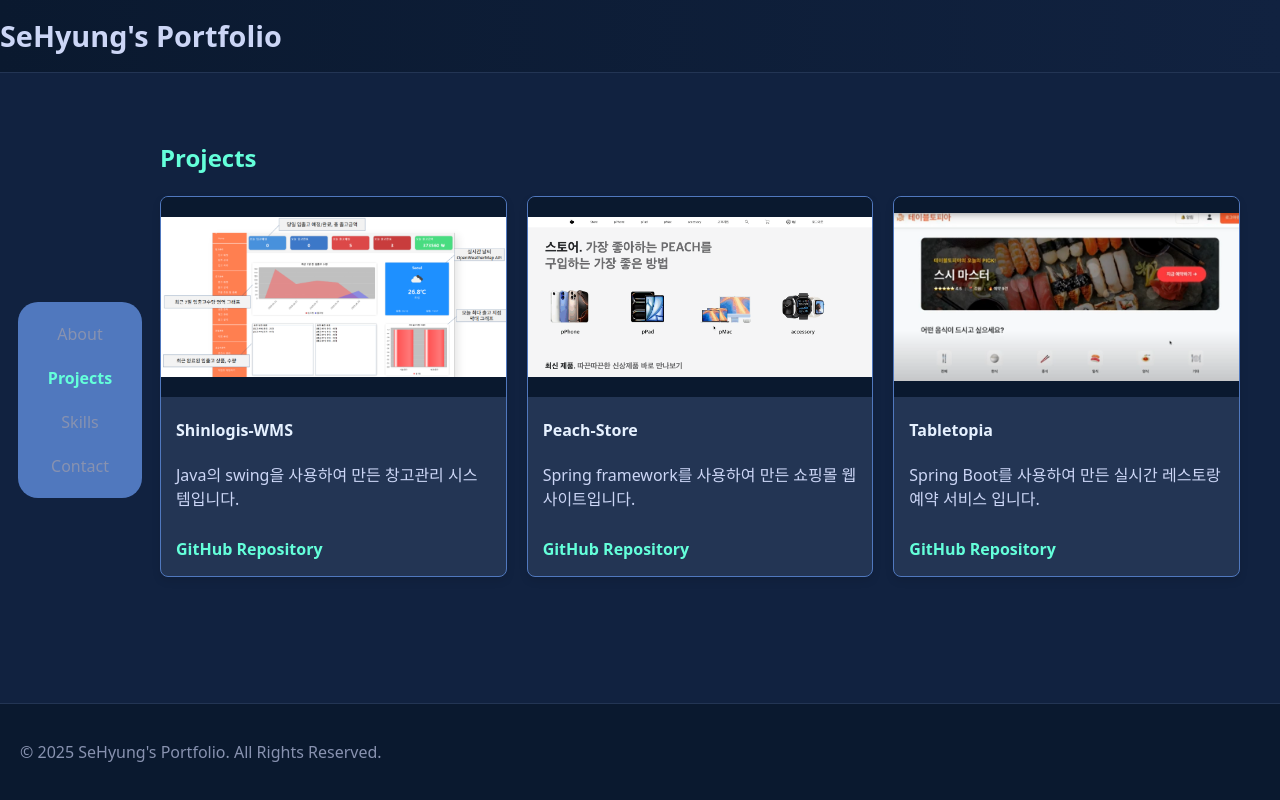
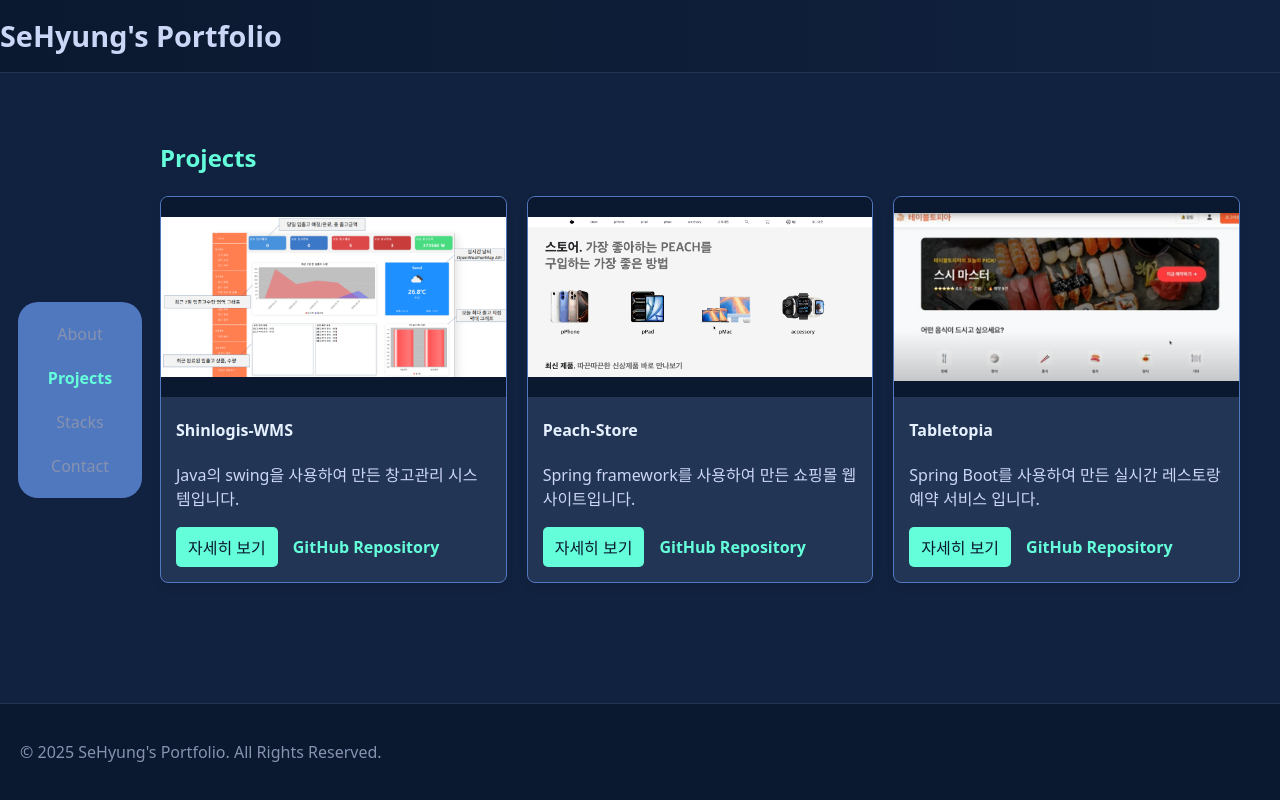
Before and after one commit to sh-Dang/portfolio, a React (Vite) app: page /portfolio/projects in a window 1280 px wide. Built offline with nearby package versions, Linux system fonts and the light colour scheme.

Commit message:
프로젝트 소개 및 기술스택 수정

```diff
--- a/src/components/Sidebar.jsx
+++ b/src/components/Sidebar.jsx
@@ -8,7 +8,7 @@ const Sidebar = () => {
       <nav className="sidebar-nav">
         <NavLink to="/about" className={({ isActive }) => isActive ? "active" : ""}>About</NavLink>
         <NavLink to="/projects" className={({ isActive }) => isActive ? "active" : ""}>Projects</NavLink>
-        <NavLink to="/skills" className={({ isActive }) => isActive ? "active" : ""}>Skills</NavLink>
+        <NavLink to="/skills" className={({ isActive }) => isActive ? "active" : ""}>Stacks</NavLink>
         <NavLink to="/contact" className={({ isActive }) => isActive ? "active" : ""}>Contact</NavLink>
       </nav>
     </div>
--- a/src/pages/Projects.css
+++ b/src/pages/Projects.css
@@ -38,10 +38,40 @@
   color: #e6f1ff; /* 제목에 더 밝은 색상 */
 }
 
+.project-info .detailed-description {
+  margin-top: 10px;
+  font-size: 0.9em;
+  color: #a8b2d1; /* 약간 더 부드러운 텍스트 색상 */
+}
+
+.project-links {
+  display: flex;
+  align-items: center;
+  margin-top: 15px;
+  gap: 15px; /* 버튼과 링크 사이의 간격 */
+}
+
+.toggle-button {
+  background: #64ffda;
+  color: #0a192f;
+  border: none;
+  padding: 8px 12px;
+  border-radius: 5px;
+  cursor: pointer;
+  font-weight: bold;
+  transition: background-color 0.2s;
+}
+
+.toggle-button:hover {
+  background: #50d9c2;
+}
+
 .project-info a {
-  display: inline-block;
-  margin-top: 10px;
   text-decoration: none;
   color: #64ffda; /* 강조 색상 */
   font-weight: bold;
 }
+
+.project-info a:hover {
+  text-decoration: underline;
+}
--- a/src/pages/Projects.jsx
+++ b/src/pages/Projects.jsx
@@ -1,4 +1,4 @@
-import React from 'react';
+import React, { useState } from 'react';
 import { motion } from 'framer-motion';
 import './Projects.css';
 
@@ -27,24 +27,33 @@ const projects = [
   {
     title: 'Shinlogis-WMS',
     description: 'Java의 swing을 사용하여 만든 창고관리 시스템입니다.',
+    detailedDescription: '이 프로젝트는 CRUD에 대한 기본 감각을 익히기 위해 WMS(Warehouse Management System)의 핵심 기능을 구현한 데스크톱 애플리케이션입니다. 입고, 출고, 재고 관리 및 보고서 생성 기능을 포함하고 있습니다. Java Swing을 사용하여 GUI를 구축했으며, JDBC를 통해 데이터베이스와 연동됩니다.',
     imageUrl: `${import.meta.env.BASE_URL}shinlogis.png`,
     githubUrl: 'https://github.com/zero5ive/Shinlogis-WMS',
   },
   {
     title: 'Peach-Store',
     description: 'Spring framework를 사용하여 만든 쇼핑몰 웹사이트입니다.',
+    detailedDescription: 'Spring MVC, Spring Security, JPA(Hibernate)를 사용하여 개발한 온라인 쇼핑몰입니다. 사용자 회원가입, 로그인, 상품 검색, 장바구니, 주문 및 결제 기능이 구현되어 있습니다. 프론트엔드는 Thymeleaf와 Bootstrap을 사용했습니다.',
     imageUrl: `${import.meta.env.BASE_URL}peachstore.png`,
     githubUrl: 'https://github.com/zero5ive/Peach-Store',
   },
   {
     title: 'Tabletopia',
     description: 'Spring Boot를 사용하여 만든 실시간 레스토랑 예약 서비스 입니다.',
+    detailedDescription: '실시간 예약 기능 구현을 위해 WebSocket을 활용했으며, 점주와 고객 간의 양방향 통신을 지원합니다. Spring Boot, Spring Security, JPA, QueryDSL을 사용하여 백엔드를 구축했고, Redis를 이용해 예약 가능 시간 등 빠른 조회가 필요한 데이터를 캐싱 처리했습니다. 프론트엔드는 React와 함께 Tailwind CSS를 사용해 구현되었습니다.',
     imageUrl: `${import.meta.env.BASE_URL}TableTopia.png`,
     githubUrl: 'https://github.com/zero5ive/Tabletopia',
   },
 ];
 
 const Projects = () => {
+  const [expandedIndex, setExpandedIndex] = useState(null);
+
+  const handleToggle = (index) => {
+    setExpandedIndex(expandedIndex === index ? null : index);
+  };
+
   return (
     <motion.div
       initial="initial"
@@ -62,9 +71,17 @@ const Projects = () => {
             <div className="project-info">
               <h4>{project.title}</h4>
               <p>{project.description}</p>
-              <a href={project.githubUrl} target="_blank" rel="noopener noreferrer">
-                GitHub Repository
-              </a>
+              {expandedIndex === index && (
+                <p className="detailed-description">{project.detailedDescription}</p>
+              )}
+              <div className="project-links">
+                <button onClick={() => handleToggle(index)} className="toggle-button">
+                  {expandedIndex === index ? '간략히' : '자세히 보기'}
+                </button>
+                <a href={project.githubUrl} target="_blank" rel="noopener noreferrer">
+                  GitHub Repository
+                </a>
+              </div>
             </div>
           </div>
         ))}
--- a/src/pages/Skills.jsx
+++ b/src/pages/Skills.jsx
@@ -33,15 +33,12 @@ const Skills = () => {
       transition={pageTransition}
       className="section"
     >
-      <h2>Skills</h2>
-      <p>
-        보유하고 있는 기술 스택을 나열합니다.
-      </p>
+      <h2>Tech Stacks</h2>
       <ul>
-        <li>Languages: Java, Python, JavaScript</li>
-        <li>Frameworks: Spring Boot, Django, Node.js</li>
-        <li>Databases: MySQL, PostgreSQL, MongoDB</li>
-        <li>Tools: Git, Docker, Jenkins</li>
+        <li>Languages: Java, HTML, JavaScript</li>
+        <li>Frameworks: Spring Boot, React.js</li>
+        <li>Databases: MySQL, Oracle</li>
+        <li>Tools: Git, Docker</li>
       </ul>
     </motion.div>
   );
```
